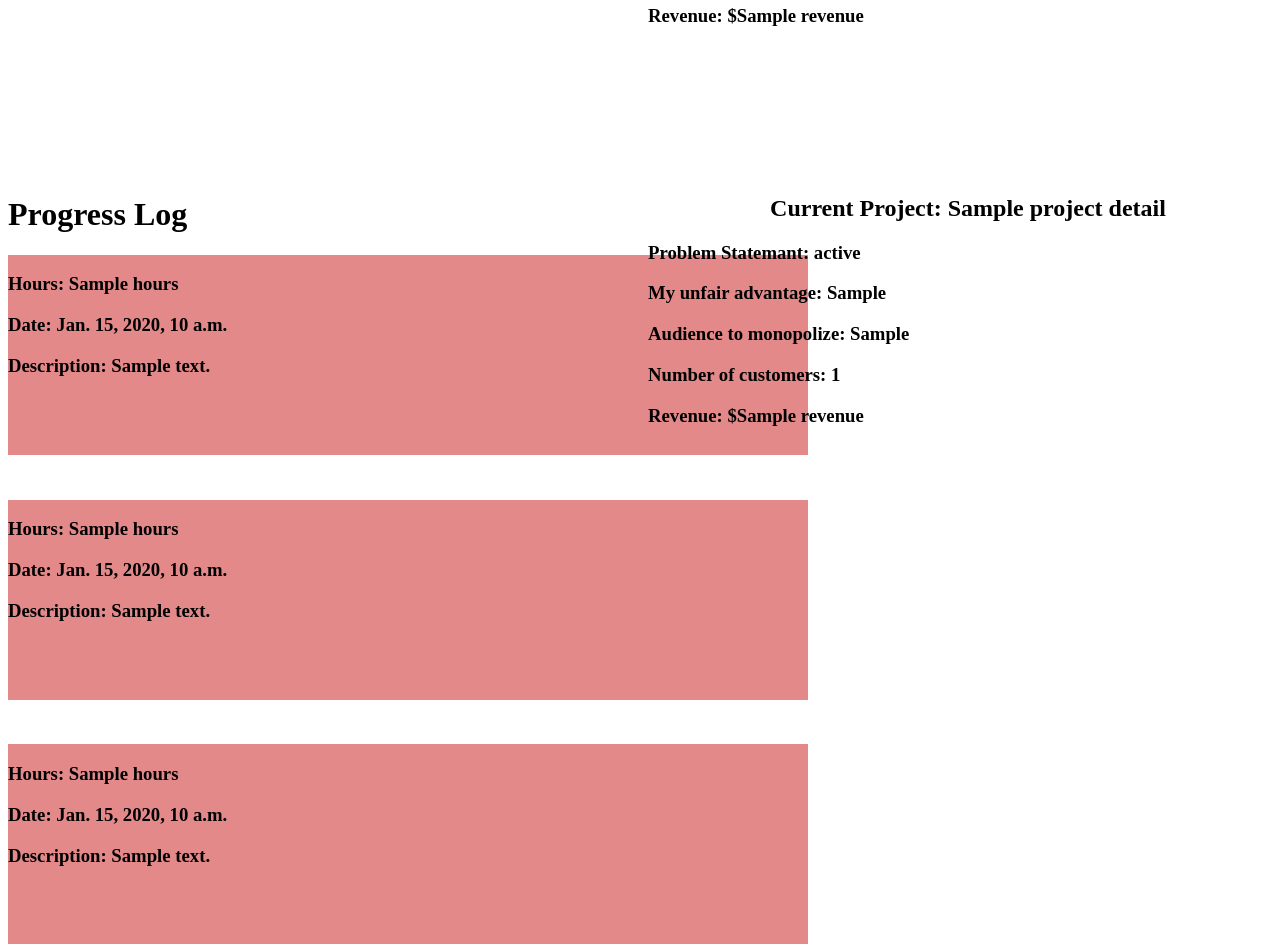
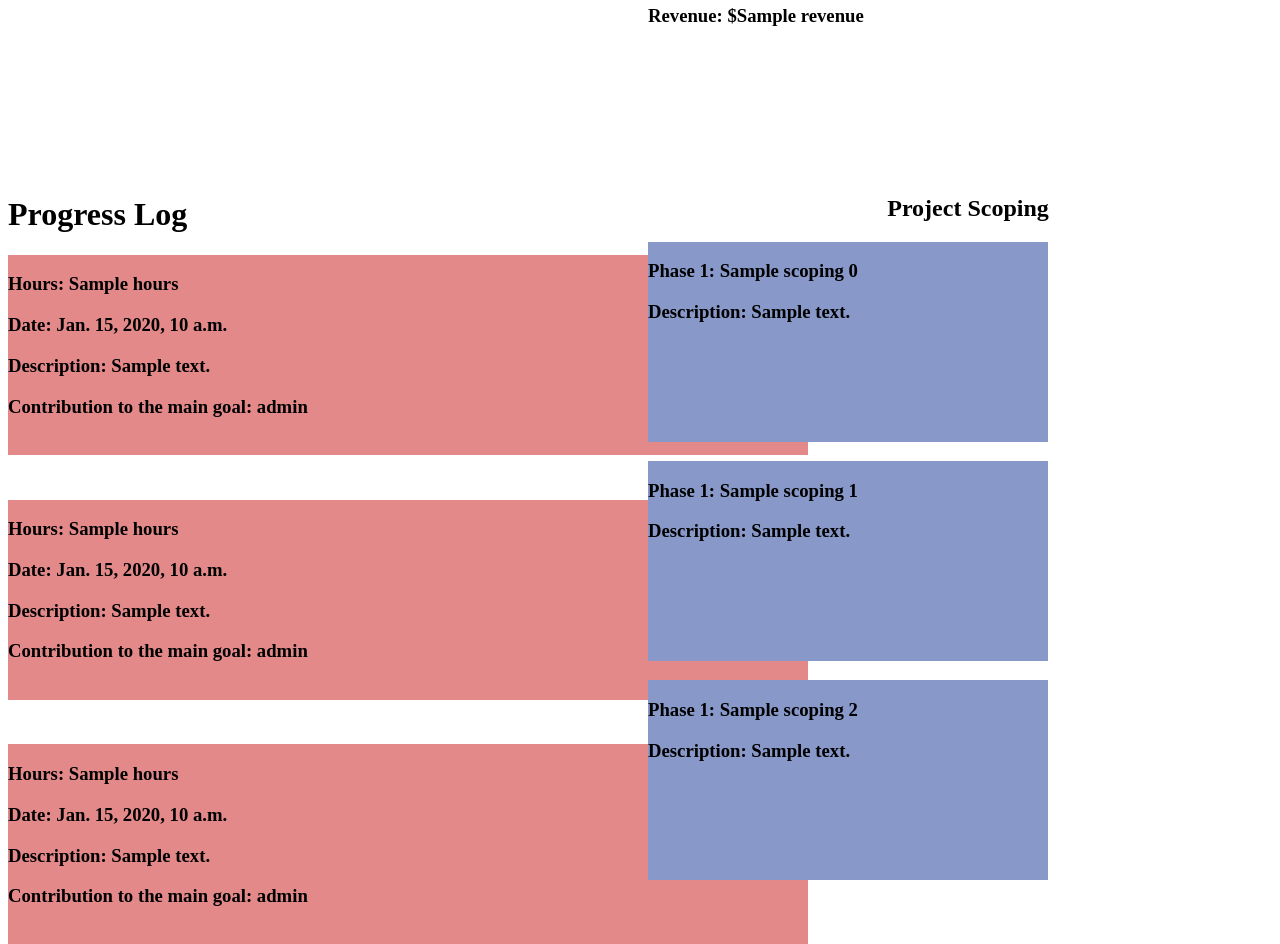
Before and after one commit to Object-Oriented101/learn-demon, a Django app: template templates/base.html in a window 1280 px wide. Shown: the part 305-1249 px from the top of the page. Run offline with Django 4.2, Linux system fonts and the light colour scheme; the template is opened without the code that fills it: most values are stand-ins (such as "Sample title", 1, 10 or a date in 2020).

Commit message:
Added project scoping section barebones

```diff
--- a/projects/admin.py
+++ b/projects/admin.py
@@ -1,6 +1,7 @@
 from django.contrib import admin
-from .models import Progress_Block, Project
+from .models import Progress_Block, Scoping_Block, Project
 
 # Register your models here.
 admin.site.register(Project)
 admin.site.register(Progress_Block)
+admin.site.register(Scoping_Block)
--- a/templates/base.html
+++ b/templates/base.html
@@ -11,7 +11,7 @@
         float: left;
     }
 
-    #first {
+    #log_style {
         width: 800px;
         height: 200px;
         background: rgb(227, 137, 137);
@@ -19,12 +19,20 @@
         margin-bottom: 7%;
     }
 
+    #scoping_style{
+        width: 400px;
+        height: 200px;
+        background: rgb(135, 152, 201);
+        overflow: hidden;
+        margin-right: 10%;
+        margin-bottom: 3%;
+    }
 </style>
 <body>
     <center><h1>Entrepreneur's Dashboard</h1></center>
     <div>
-        {% block work_graph %}
-        {% endblock work_graph %}
+            {% block work_graph %}
+            {% endblock work_graph %}
     </div>
 
     <div>
@@ -38,31 +46,41 @@
 
     <div>
         <h1>Progress Log</h1>
-        <div id="first">
+        <div id="log_style">
             <h3>Hours: {{progress_0.hours}}</h3>
             <h3>Date: {{progress_0.date}}</h3>
             <h3>Description: {{progress_0.description}}</h3>
+            <h3>Contribution to the main goal: {{progress_0.high_level_purpose}}</h3>
         </div>
         <br>
-        <div id="first">
+        <div id="log_style">
             <h3>Hours: {{progress_1.hours}}</h3>
             <h3>Date: {{progress_1.date}}</h3>
             <h3>Description: {{progress_1.description}}</h3>
+            <h3>Contribution to the main goal: {{progress_1.high_level_purpose}}</h3>
         </div>
         <br>
-        <div id="first">
+        <div id="log_style">
             <h3>Hours: {{progress_2.hours}}</h3>
             <h3>Date: {{progress_2.date}}</h3>
             <h3>Description: {{progress_2.description}}</h3>
+            <h3>Contribution to the main goal: {{progress_2.high_level_purpose}}</h3>
         </div>
     </div>
 
     <div>
-        <center><h2>Current Project: {{project_details.name}} </h2></center>
-        <h3>Problem Statemant: {{project_details.problem_statemant}} </h3>
-        <h3>My unfair advantage: {{project_details.unfair_advantage}} </h3>
-        <h3>Audience to monopolize: {{project_details.target_audience}} </h3>
-        <h3>Number of customers: {{project_details.num_of_customers}} </h3>
-        <h3>Revenue: ${{project_details.revenue}} </h3>
+        <center><h2> Project Scoping </h2></center>
+        <div id="scoping_style">
+            <h3>Phase {{scoping_0.phase_number}}: {{scoping_0.phase_name}} </h3>
+            <h3>Description: {{scoping_0.description}} </h3>
+        </div>
+        <div id="scoping_style">
+            <h3>Phase {{scoping_1.phase_number}}: {{scoping_1.phase_name}} </h3>
+            <h3>Description: {{scoping_1.description}} </h3>
+        </div>
+        <div id="scoping_style">
+            <h3>Phase {{scoping_2.phase_number}}: {{scoping_2.phase_name}} </h3>
+            <h3>Description: {{scoping_2.description}} </h3>
+        </div>
     </div>
 </body>
```
Also changed, not shown: plotly_proj/views.py (+11 -4 lines), projects/models.py (+9 -0 lines), db.sqlite3, projects/migrations/0013_progress_block_high_level_purpose.py (added), projects/migrations/0014_scoping_block.py (added), projects/migrations/0015_alter_scoping_block_phase_name.py (added), projects/migrations/0016_scoping_block_phase_number.py (added).
